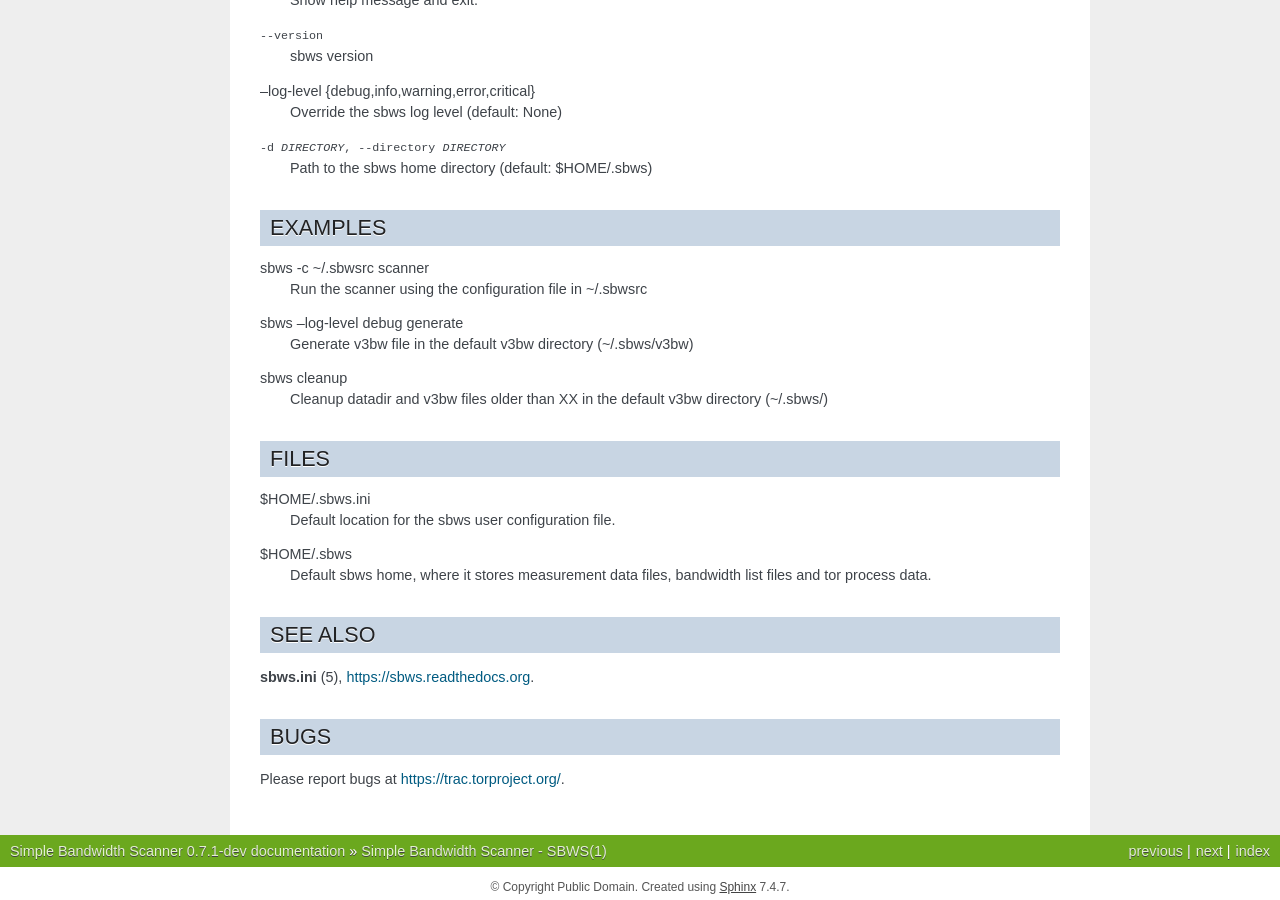
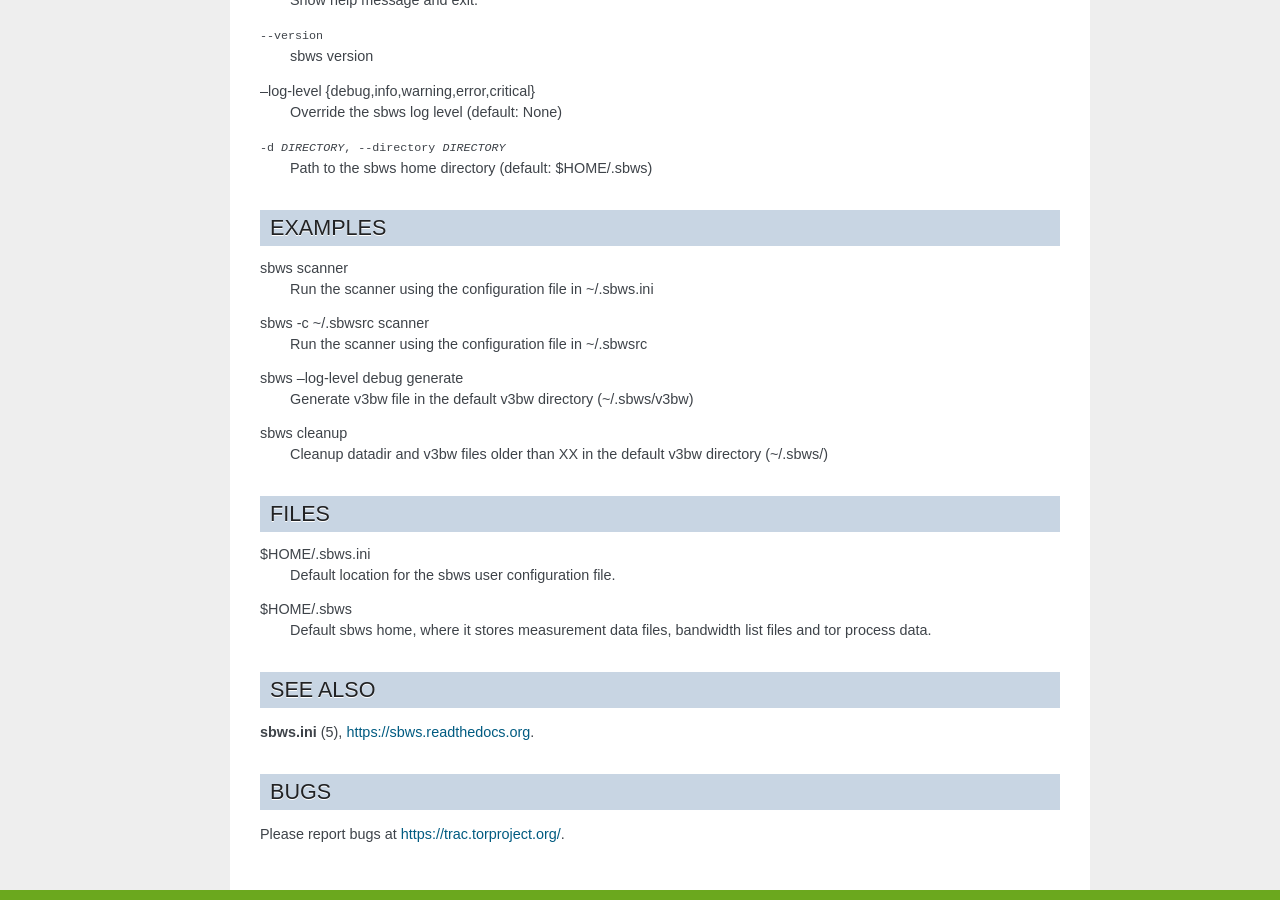
Before and after one commit to torproject/sbws, a Sphinx documentation site: the page built from docs/source/man_sbws.rst, in a window 1280 px wide and 900 px high, scrolled down 625 px. Built offline with Sphinx 7.4.7, drawn with Linux system fonts in a browser that asks for light colours.

Commit message:
Add example with default configuration path

```diff
--- a/docs/source/man_sbws.rst
+++ b/docs/source/man_sbws.rst
@@ -40,6 +40,9 @@
 EXAMPLES
 --------
 
+sbws scanner
+    Run the scanner using the configuration file in ~/.sbws.ini
+
 sbws -c ~/.sbwsrc scanner
     Run the scanner using the configuration file in ~/.sbwsrc
 
```
